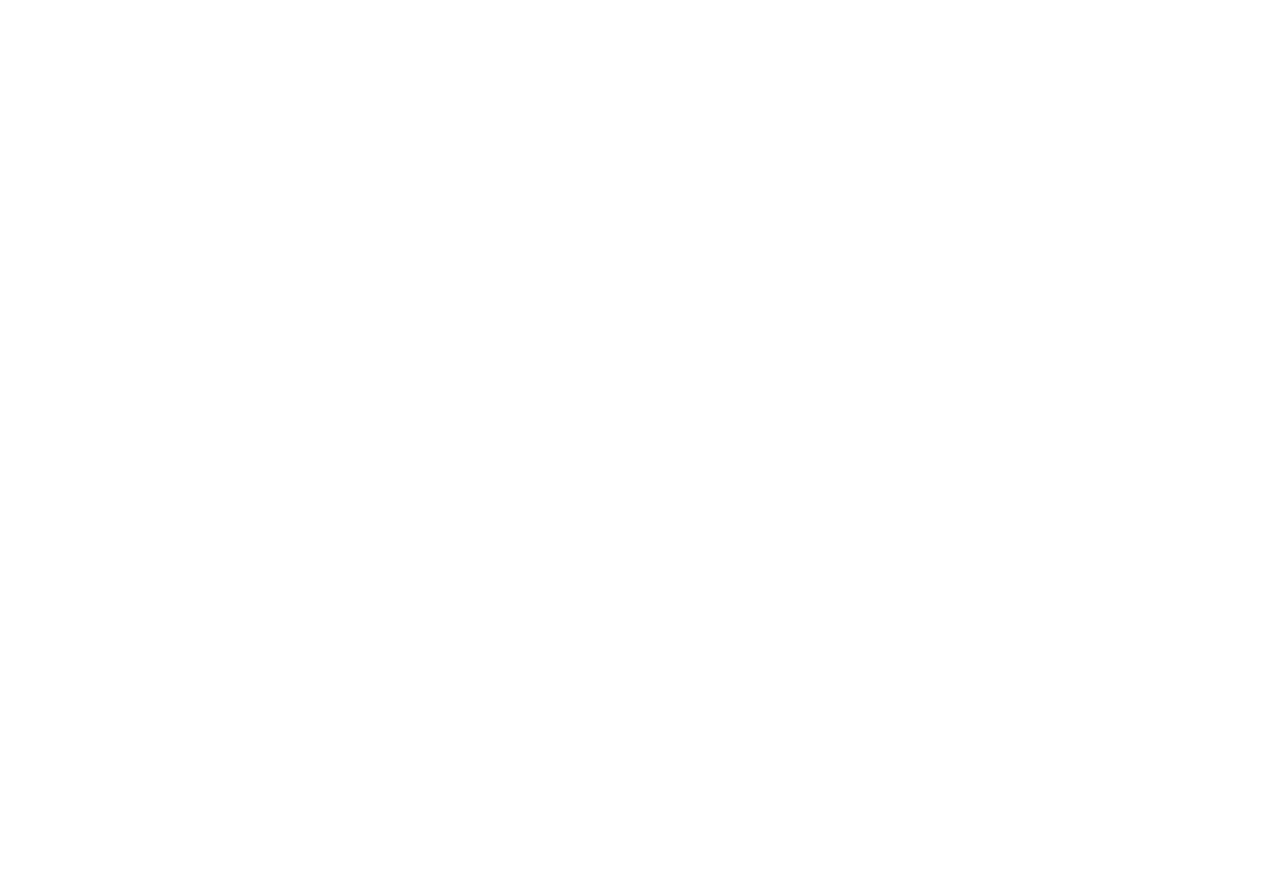
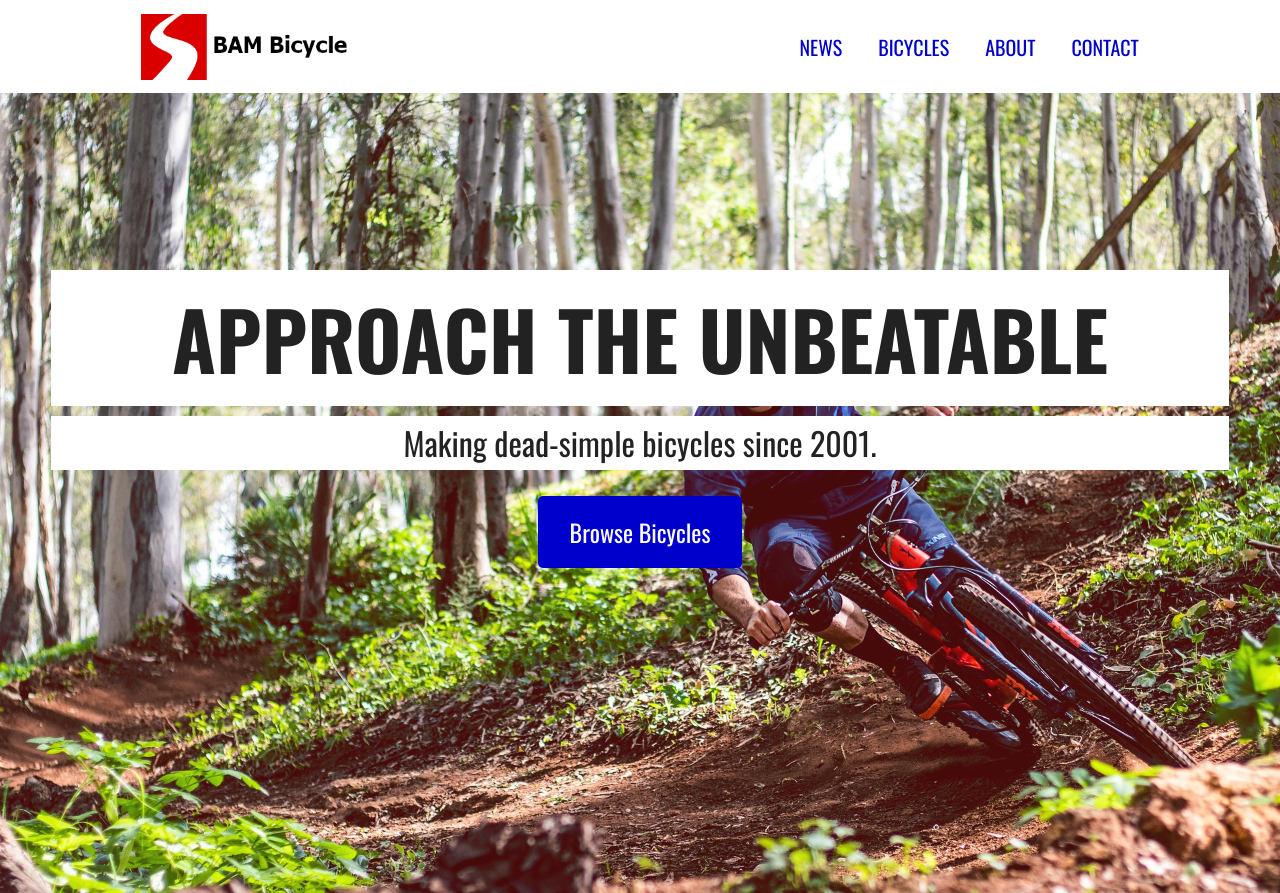
Before and after one commit to ans0ny/personal-web, a plain HTML site: page webdesignbook/index.html in a window 1280 px wide. Before the commit the page ends 800 px from the top, so only its background shows below. Drawn offline with nearby package versions, Linux system fonts and the light colour scheme; some packages are replaced by stand-ins of ours.

Commit message:
added home page

```diff
--- a/webdesignbook/index.html
+++ b/webdesignbook/index.html
@@ -6,27 +6,31 @@
         <title>BAM Bicycle</title>
         <meta name="description" content="Bicycle company web page.">
         <link rel="stylesheet" href="https://unpkg.com/ress/dist/ress.min.css">
-
-        <link href="styles/style.css" href="stylesheet">
+        <link rel="preconnect" href="https://fonts.googleapis.com">
+        <link rel="preconnect" href="https://fonts.gstatic.com" crossorigin>
+        <link href="https://fonts.googleapis.com/css2?family=Oswald:wght@200;400;700&display=swap" rel="stylesheet">
+        <link href="styles/style.css" rel="stylesheet">
     </head>
     <body>
-        <header>
-            <h1><a><img></a></h1>
+
+        <header class="page-header wrapper">
+            <h1><a href="index.html"><img class="logo" src="img/BAMicon.png" alt="BAM Bicycle Home"></a></h1>
             <nav>
-                <ul>
-                    <li></li>
-                    <li></li>
-                    <li></li>
-                    <li></li>
+                <ul class="main-nav">
+                    <li><a href="news.html">News</a></li>
+                    <li><a href="bicycles.html">Bicycles</a></li>
+                    <li><a href="about.html">About</a></li>
+                    <li><a href="contact.html">Contact</a></li>
                 </ul>
             </nav>
         </header>
-        <div class="hero">
-            <div>
-                <h2></h2>
-                <p></p>
-                <button></button>
+        <div id="home" class="home-content wrapper big-bg">
+            <div class="home-content-text">
+            <h2 class="page-title">Approach the Unbeatable</h2>
+            <p>Making dead-simple bicycles since 2001.</p>
+            <a class="button" href="bicycle.html">Browse Bicycles</a>
             </div>
         </div>
+
     </body>
 </html>
--- a/webdesignbook/styles/style.css
+++ b/webdesignbook/styles/style.css
@@ -1,3 +1,106 @@
 @charset "UTF-8";
 
 /* Global styles */
+html {
+    font-size: 100%;
+}
+
+body {
+    font-family: 'Oswald', sans-serif;
+    line-height: 1.7;
+    color: #222;
+}
+
+a {
+    text-decoration: none;
+}
+
+img {
+    max-width: 100%;
+}
+
+.wrapper {
+    max-width: 1100px;
+    margin: 0 auto;
+    padding: 0 4%;
+}
+
+.logo {
+    width: 210px;
+    margin-top: 14px;
+}
+
+.main-nav {
+    display: flex;
+    font-size: 1.25rem;
+    text-transform: uppercase;
+    margin-top: 30px;
+    list-style: none;
+}
+
+.main-nav li {
+    margin-left: 36px;
+}
+
+.main-nav a {
+    color: #0000cc;
+}
+
+.main-nav a:hover {
+    color: #cc0000;
+}
+
+.page-header {
+    display: flex;
+    justify-content: space-between;
+}
+
+/* Background Hero */
+.big-bg {
+    background-size: cover;
+    background-position: center;
+    max-width: 100vw;
+}
+
+#home {
+    background-image: url(../img/bike-5160600_1920.jpg);
+    background-color: #470a0a;
+    background-blend-mode: lighten;
+    min-height: 100vh;
+}
+
+/* Home Page */
+.home-content {
+    text-align: center;
+}
+
+.home-content-text {
+    padding-top: 15%;
+}
+
+.home-content p {
+    font-size: 2rem;
+    margin: 10px 0 42px;
+    background: white;
+}
+
+/* Page Title */
+.page-title {
+    background: white;
+    font-size: 5rem;
+    text-transform: uppercase;
+    font-weight: bold;
+}
+
+.button {
+    font-size: 1.5rem;
+    background: #0000cc;
+    color: #ffffff;
+    border-radius: 5px;
+    padding: 18px 32px;
+    transition: background .5s ease-out;
+}
+
+.button:hover {
+    background: #0000ff;
+}
```
Also changed, not shown: webdesignbook/img/BAMicon.png (added), webdesignbook/img/bike-5160600_1920.jpg (added), webdesignbook/img/icon_157400_256.png (added).
